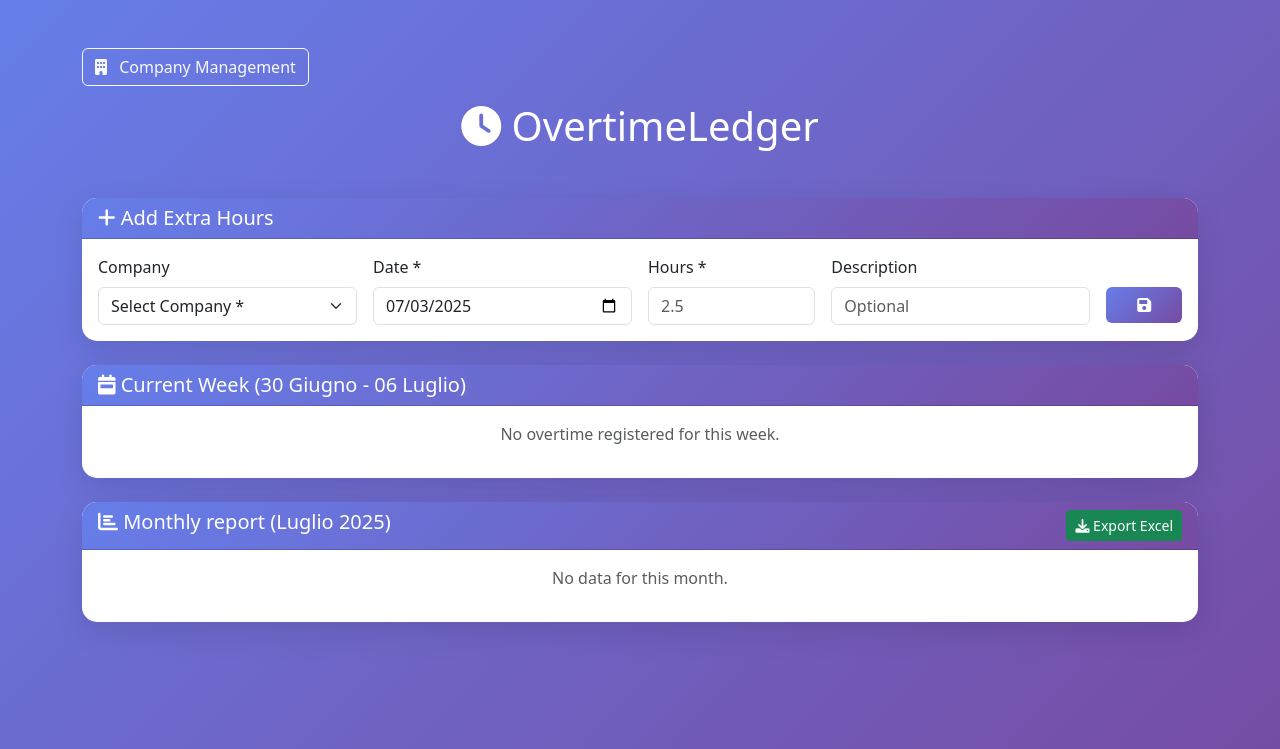
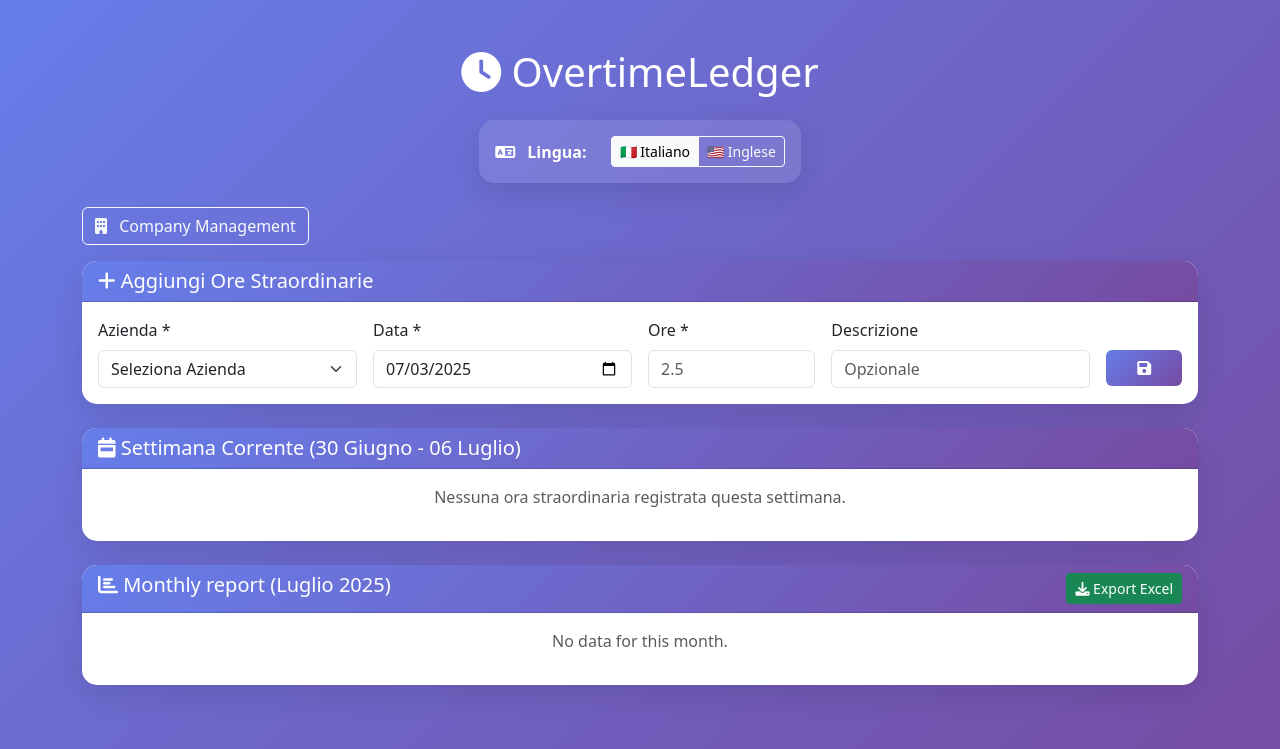
Before and after one commit to Piccios/OvertimeLedger, a PHP site: page / in a window 1280 px wide. Shown: the top 749 px of the page. Run offline with PHP 8.4, Linux system fonts and the light colour scheme; data comes from the database, SQL or seed files in the repository; both versions use the stored data as it was before the commit; data that the repository does not hold is empty.

Commit message:
Remove database and migration scripts; add language support in index.php and translations for improved localization.

```diff
--- a/index.php
+++ b/index.php
@@ -1,5 +1,6 @@
 <?php
 require_once 'config.php';
+require_once 'translations.php';
 
 $pdo = getDBConnection();
 
@@ -201,6 +202,44 @@ function isColorDark($color) {
 </head>
 <body>
     <div class="container py-5">
+
+        <div class="row">
+            <div class="col-12">
+                <h1 class="text-white text-center mb-4">
+                    <i class="fas fa-clock"></i> OvertimeLedger
+                </h1>
+
+                <!-- Language Switcher -->
+                <div class="d-flex justify-content-center mb-4">
+                    <div class="card bg-white bg-opacity-10 border-0">
+                        <div class="card-body p-3">
+                            <div class="row align-items-center">
+                                <div class="col-auto">
+                                    <span class="text-white fw-bold">
+                                        <i class="fas fa-language me-2"></i>
+                                        <?= t('language', $current_lang) ?>:
+                                    </span>
+                                </div>
+                                <div class="col-auto">
+                                    <div class="btn-group" role="group">
+                                        <input type="radio" class="btn-check" name="language" id="lang_it" value="it" <?= $current_lang === 'it' ? 'checked' : '' ?>>
+                                        <label class="btn btn-outline-light btn-sm" for="lang_it">
+                                            🇮🇹 <?= t('italian', $current_lang) ?>
+                                        </label>
+
+                                        <input type="radio" class="btn-check" name="language" id="lang_en" value="en" <?= $current_lang === 'en' ? 'checked' : '' ?>>
+                                        <label class="btn btn-outline-light btn-sm" for="lang_en">
+                                            🇺🇸 <?= t('english', $current_lang) ?>
+                                        </label>
+                                    </div>
+                                </div>
+                            </div>
+                        </div>
+                    </div>
+                </div>
+            </div>
+        </div>
+
         <!-- Link per la gestione delle aziende -->
         <div class="row mb-3">
             <div class="col-12">
@@ -211,44 +250,36 @@ function isColorDark($color) {
             </div>
         </div>
 
-        <div class="row">
-            <div class="col-12">
-                <h1 class="text-white text-center mb-5">
-                    <i class="fas fa-clock"></i> OvertimeLedger
-                </h1>
-            </div>
-        </div>
-
         <!-- Form per l'aggiunta di nuove voci -->
         <div class="row mb-4">
             <div class="col-12">
                 <div class="card">
                     <div class="card-header">
-                        <h5 class="mb-0"><i class="fas fa-plus"></i> Add Extra Hours</h5>
+                        <h5 class="mb-0"><i class="fas fa-plus"></i> <?= t('add_overtime', $current_lang) ?></h5>
                     </div>
                     <div class="card-body">
                         <form method="POST" class="row g-3">
                             <input type="hidden" name="action" value="add">
                             <div class="col-md-3">
-                                <label for="company_id" class="form-label">Company</label>
+                                <label for="company_id" class="form-label"><?= t('company', $current_lang) ?> *</label>
                                 <select name="company_id" id="company_id" class="form-select" required>
-                                    <option value="">Select Company *</option>
+                                    <option value=""><?= t('select_company', $current_lang) ?></option>
                                     <?php foreach ($companies as $company): ?>
                                         <option value="<?= $company['id'] ?>"><?= htmlspecialchars($company['name']) ?></option>
                                     <?php endforeach; ?>
                                 </select>
                             </div>
                             <div class="col-md-3">
-                                <label for="date" class="form-label">Date *</label>
+                                <label for="date" class="form-label"><?= t('date', $current_lang) ?> *</label>
                                 <input type="date" name="date" id="date" class="form-control" value="<?= date('Y-m-d') ?>" required>
                             </div>
                             <div class="col-md-2">
-                                <label for="hours" class="form-label">Hours *</label>
+                                <label for="hours" class="form-label"><?= t('hours', $current_lang) ?> *</label>
                                 <input type="number" name="hours" id="hours" class="form-control" step="0.5" min="0" placeholder="2.5" required>
                             </div>
                             <div class="col-md-3">
-                                <label for="description" class="form-label">Description</label>
-                                <input type="text" name="description" id="description" class="form-control" placeholder="Optional">
+                                <label for="description" class="form-label"><?= t('description', $current_lang) ?></label>
+                                <input type="text" name="description" id="description" class="form-control" placeholder="<?= t('optional', $current_lang) ?>">
                             </div>
                             <div class="col-md-1">
                                 <label class="form-label">&nbsp;</label>
@@ -269,22 +300,22 @@ function isColorDark($color) {
                     <div class="card-header">
                         <h5 class="mb-0">
                             <i class="fas fa-calendar-week"></i>
-                            Current Week (<?= date('d', strtotime($current_week_start)) ?> <?= $italian_months[date('F', strtotime($current_week_start))] ?> - <?= date('d', strtotime($current_week_end)) ?> <?= $italian_months[date('F', strtotime($current_week_end))] ?>)
+                            <?= t('current_week', $current_lang) ?> (<?= date('d', strtotime($current_week_start)) ?> <?= $italian_months[date('F', strtotime($current_week_start))] ?> - <?= date('d', strtotime($current_week_end)) ?> <?= $italian_months[date('F', strtotime($current_week_end))] ?>)
                         </h5>
                     </div>
                     <div class="card-body">
                         <?php if (empty($week_data)): ?>
-                            <p class="text-muted text-center">No overtime registered for this week.</p>
+                            <p class="text-muted text-center"><?= t('no_overtime_week', $current_lang) ?></p>
                         <?php else: ?>
                             <div class="table-responsive">
                                 <table class="table table-hover">
                                     <thead>
                                         <tr>
-                                            <th>Date</th>
-                                            <th>Company</th>
-                                            <th>Hours</th>
-                                            <th>Description</th>
-                                            <th>Actions</th>
+                                            <th><?= t('date', $current_lang) ?></th>
+                                            <th><?= t('company', $current_lang) ?></th>
+                                            <th><?= t('hours', $current_lang) ?></th>
+                                            <th><?= t('description', $current_lang) ?></th>
+                                            <th><?= t('actions', $current_lang) ?></th>
                                         </tr>
                                     </thead>
                                     <tbody>
--- a/translations.php
+++ b/translations.php
@@ -45,7 +45,22 @@ $translations = [
         // Language selector
         'language' => 'Lingua',
         'italian' => 'Italiano',
-        'english' => 'Inglese'
+        'english' => 'Inglese',
+
+        // Additional keys
+        'manage_companies' => 'Gestione Aziende',
+        'add_new_company' => 'Aggiungi Nuova Azienda',
+        'company_name' => 'Nome Azienda',
+        'color' => 'Colore',
+        'add' => 'Aggiungi',
+        'companies_list' => 'Elenco Aziende',
+        'no_companies' => 'Nessuna azienda presente nel sistema.',
+        'edit_company' => 'Modifica Azienda',
+        'back_to_main' => 'Torna al Menu Principale',
+        'confirm_delete_company' => 'Sei sicuro di voler eliminare questa azienda?',
+        'company_added' => 'Azienda aggiunta con successo!',
+        'company_modified' => 'Azienda modificata con successo!',
+        'company_deleted' => 'Azienda eliminata con successo!'
     ],
     'en' => [
         // Page title
@@ -91,7 +106,22 @@ $translations = [
         // Language selector
         'language' => 'Language',
         'italian' => 'Italian',
-        'english' => 'English'
+        'english' => 'English',
+
+        // Additional keys
+        'manage_companies' => 'Manage Companies',
+        'add_new_company' => 'Add New Company',
+        'company_name' => 'Company Name',
+        'color' => 'Color',
+        'add' => 'Add',
+        'companies_list' => 'Companies List',
+        'no_companies' => 'No companies present in the system.',
+        'edit_company' => 'Edit Company',
+        'back_to_main' => 'Back to Main Menu',
+        'confirm_delete_company' => 'Are you sure you want to delete this company?',
+        'company_added' => 'Company added successfully!',
+        'company_modified' => 'Company modified successfully!',
+        'company_deleted' => 'Company deleted successfully!'
     ]
 ];
 
```
Also changed, not shown: database.sql (deleted, +0 -41 lines), migrate_add_colors.sql (deleted, +0 -12 lines), update_database.sql (deleted, +0 -7 lines).
